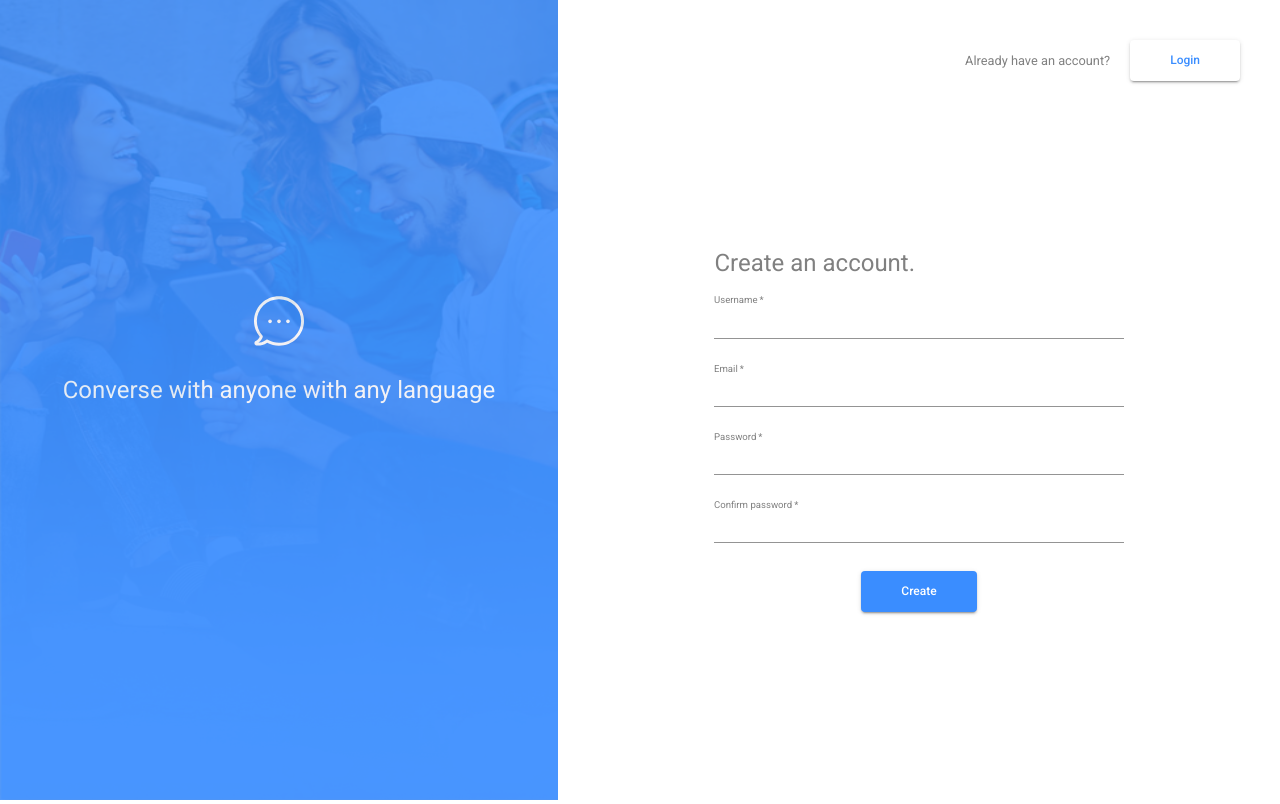
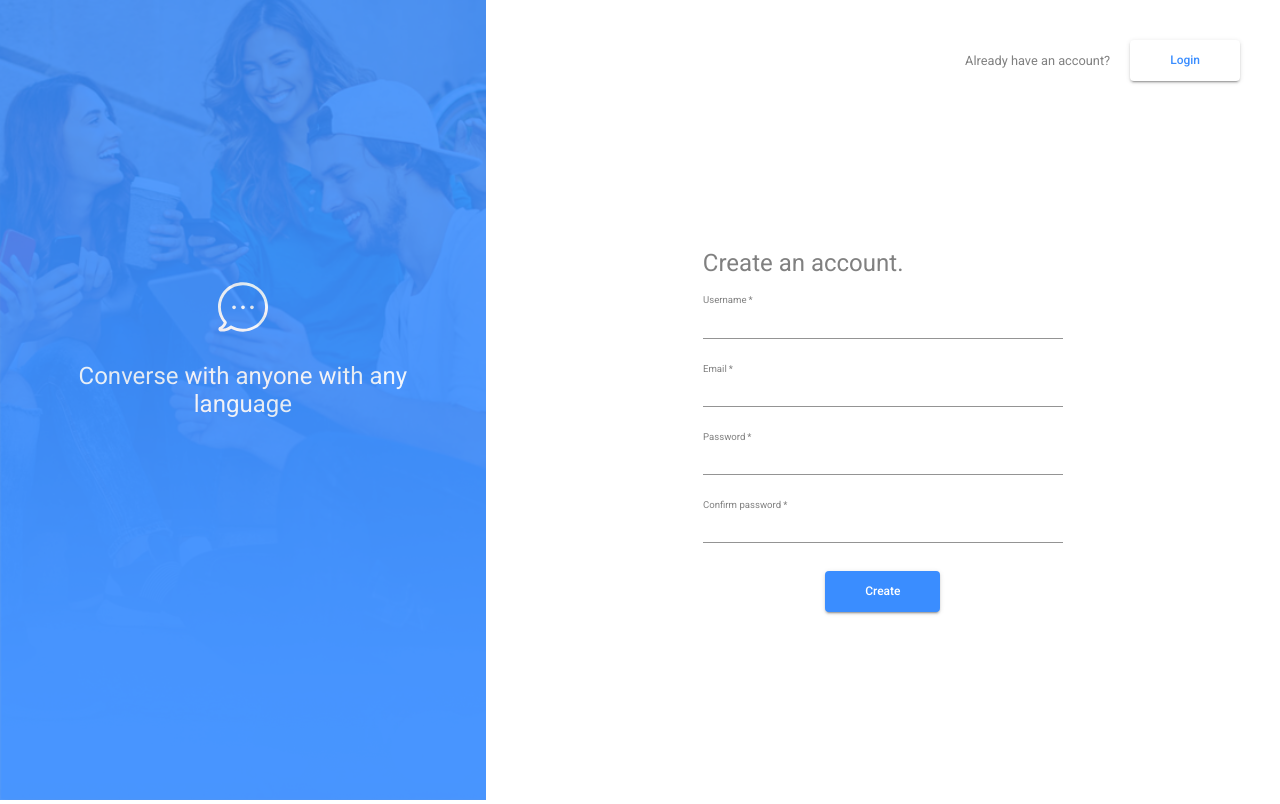
Before and after one commit to geeksnet22/full-stack-chat-application, a React (Create React App) app in the folder client/: page /register in a window 1280 px wide. Built offline with nearby package versions, Linux system fonts and the light colour scheme.

Commit message:
ensure cover photo is never out of aspect ratio

```diff
--- a/client/src/pages/Authentication.js
+++ b/client/src/pages/Authentication.js
@@ -14,11 +14,11 @@ const useStyles = makeStyles((theme) => ({
     display: "flex",
     height: "100%",
     width: "100%",
-    justifyContent: "center",
+    justifyContent: "flex-start",
   },
   textAreaContainer: {
-    flex: "0.55",
     display: "flex",
+    flex: 1,
     flexDirection: "column",
     alignItems: "center",
     padding: "20px",
@@ -34,6 +34,7 @@ const useStyles = makeStyles((theme) => ({
     justifyContent: "center",
     width: "100%",
     height: "100%",
+    maxWidth: "600px",
   },
   formHeader: {
     alignSelf: "flex-start",
--- a/client/src/pages/AuthenticationPhoto.js
+++ b/client/src/pages/AuthenticationPhoto.js
@@ -6,14 +6,15 @@ import bubble from "../images/bubble.svg";
 const useStyles = makeStyles((theme) => ({
   authenticationPhoto: {
     position: "relative",
-    flex: "0.45",
+    width: "60.71vh",
+    backgroundColor: "red",
     [theme.breakpoints.down("sm")]: {
       display: "none",
     },
   },
   authenticationPhotoImage: {
-    width: "100%",
     height: "100%",
+    objectFit: "contain",
   },
   overlapContentContainer: {
     position: "absolute",
```
